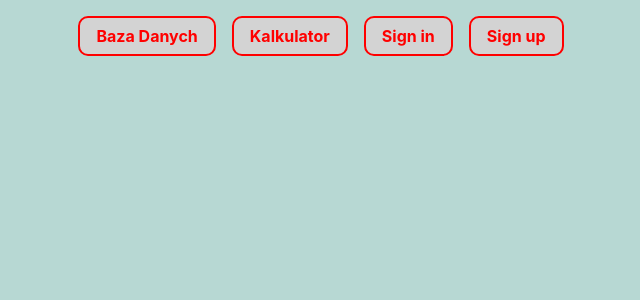
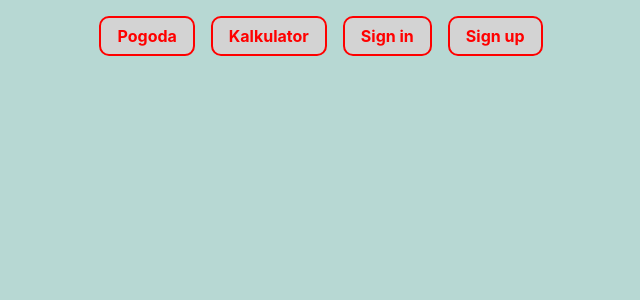
Before and after one commit to Kanapkazsalcesonem/ASGDataCalculator, a React (Create React App) app in the folder frontend/: page / in a window 1280 px wide. Shown: the top 300 px of the page, without its empty margins (319-959 px from the left). Built offline with nearby package versions, Linux system fonts and the light colour scheme; no server answers.

Commit message:
Update App.js

```diff
--- a/frontend/src/App.js
+++ b/frontend/src/App.js
@@ -54,7 +54,7 @@ function App() {
       <nav>
 
         {loggedIn && isAdmin && (<Link to="/adminPanel">Opcje Admina</Link>)}
-        <Link to="/tables">Baza Danych</Link>
+        <Link to="/tables">Pogoda</Link>
         <Link to="/calculator">Kalkulator</Link>
 
             <div className="nav-auth">
```
